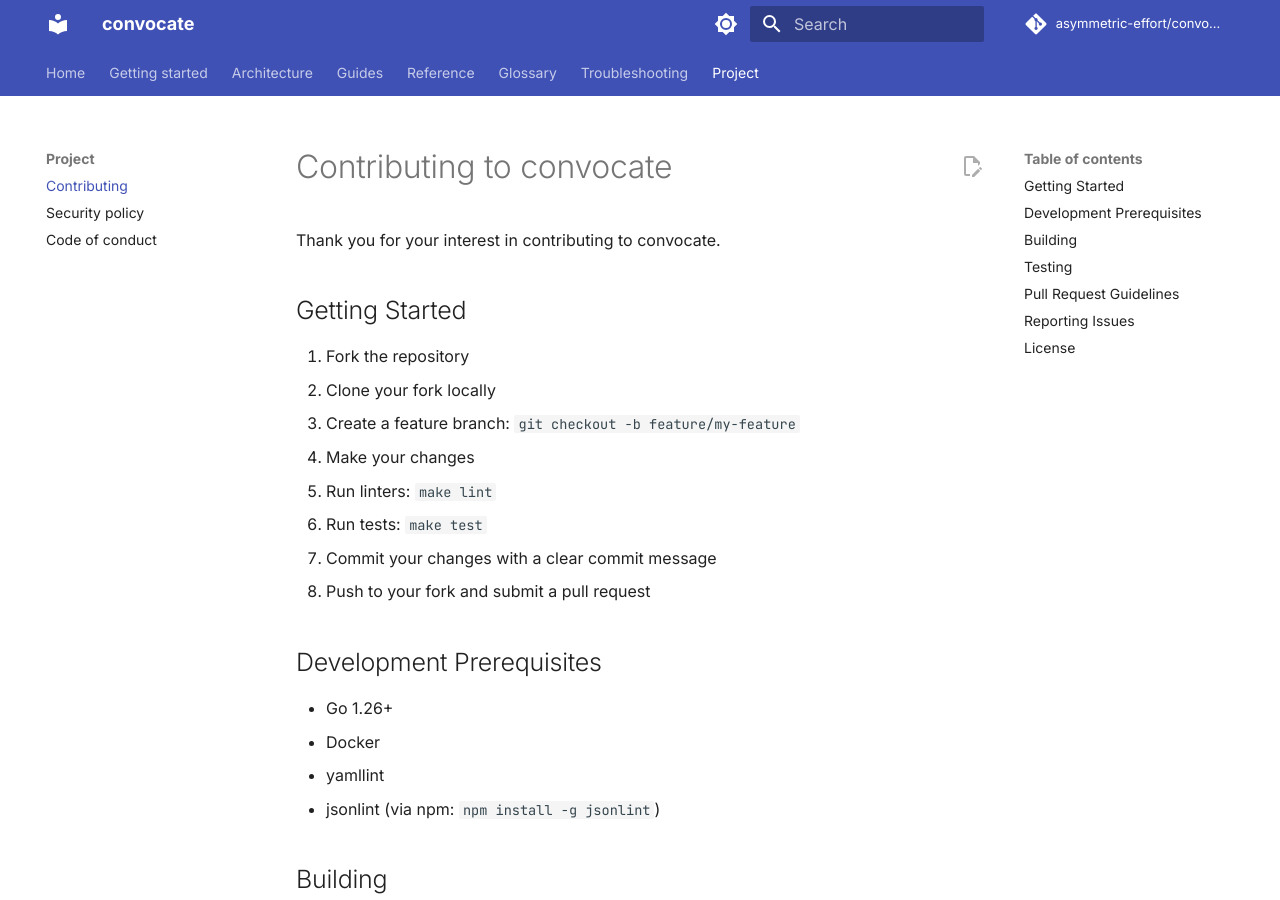
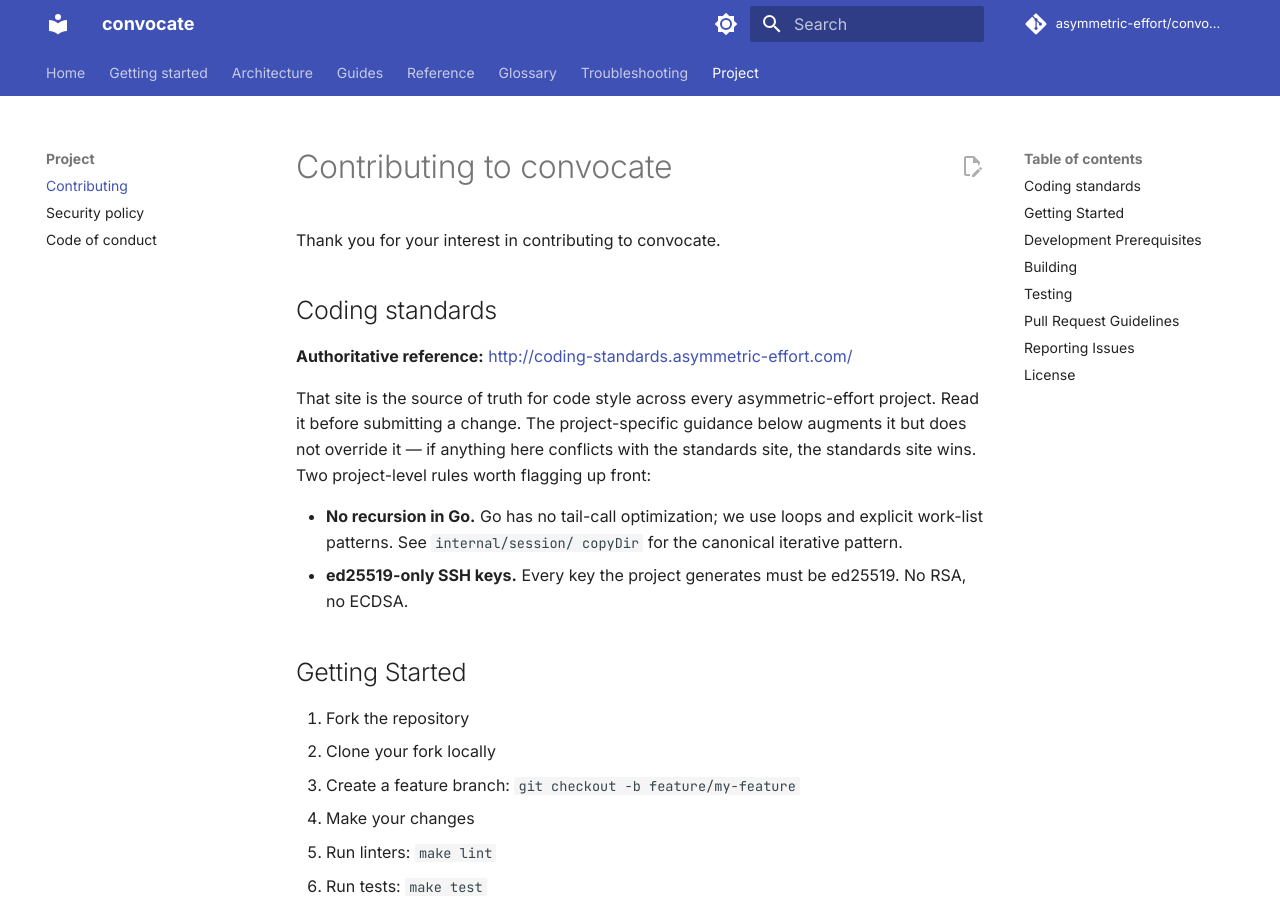
Before and after one commit to asymmetric-effort/convocate, an MkDocs documentation site: the page built from docs/project/contributing.md, in a window 1280 px wide and 900 px high. Built offline with MkDocs 1.6.1 and Material for MkDocs 9.7.7, drawn with Linux system fonts in a browser that asks for light colours; comment, search, counter and statistics services are not loaded.

Commit message:
docs: propagate org-wide coding standards link to CONTRIBUTING
Same callout that landed in CLAUDE.md yesterday: a "Coding standards"
section near the top of CONTRIBUTING.md pointing at
http://coding-standards.asymmetric-effort.com/ and noting that the
org standards override anything here. Also lists the two
project-level rules that come up most in review (no recursion in Go;
ed25519-only SSH keys) so external contributors don't trip over them.

Mirrored into docs/project/contributing.md so the docs site stays in
sync.

Co-Authored-By: Claude Opus 4.7 (1M context) <noreply@anthropic.com>

```diff
--- a/docs/project/contributing.md
+++ b/docs/project/contributing.md
@@ -1,6 +1,22 @@
 # Contributing to convocate
 
 Thank you for your interest in contributing to convocate.
+
+## Coding standards
+
+**Authoritative reference:** <http://coding-standards.asymmetric-effort.com/>
+
+That site is the source of truth for code style across every
+asymmetric-effort project. Read it before submitting a change. The
+project-specific guidance below augments it but does not override it
+— if anything here conflicts with the standards site, the standards
+site wins. Two project-level rules worth flagging up front:
+
+- **No recursion in Go.** Go has no tail-call optimization; we use
+  loops and explicit work-list patterns. See `internal/session/
+  copyDir` for the canonical iterative pattern.
+- **ed25519-only SSH keys.** Every key the project generates must
+  be ed25519. No RSA, no ECDSA.
 
 ## Getting Started
 
```
Also changed, not shown: CONTRIBUTING.md (+16 -0 lines).
